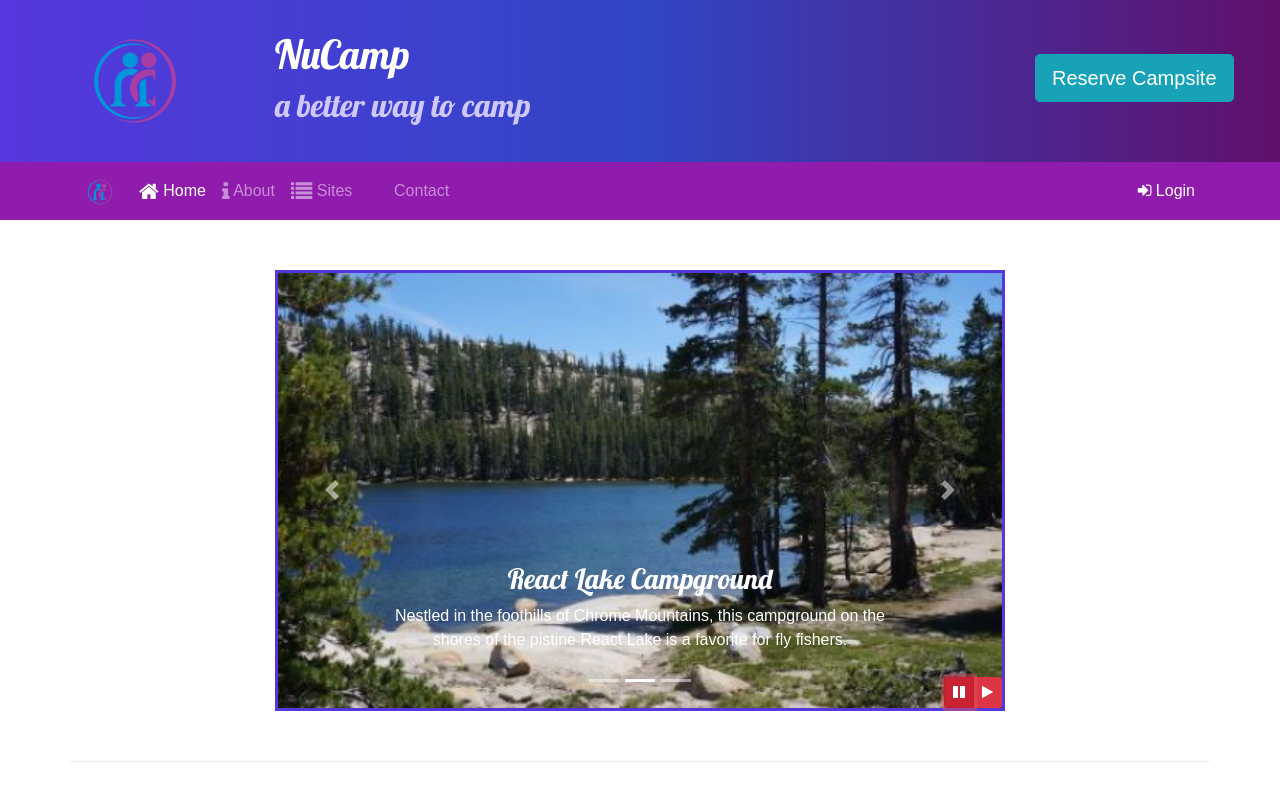
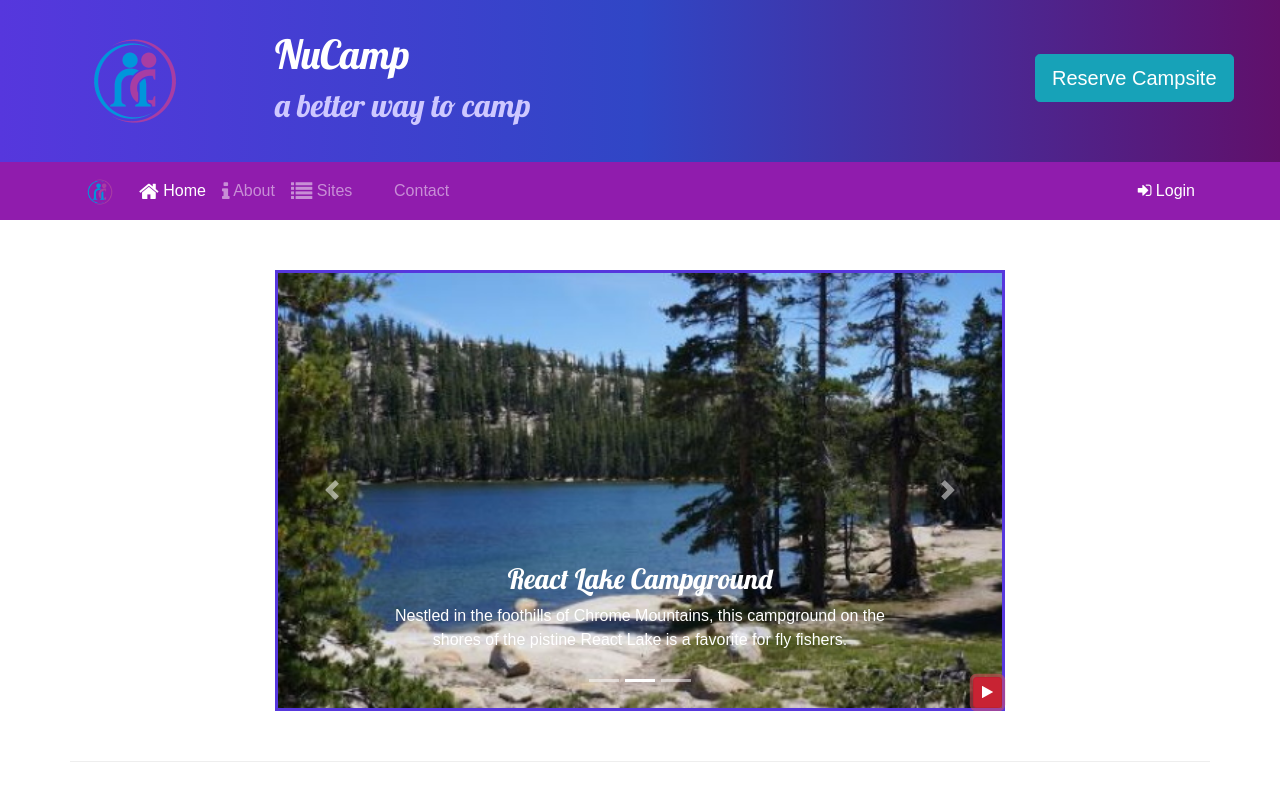
Before and after one commit to lesliesopoco/bootstrap, a website: page index.html in a window 1280 px wide. Both pictures are taken after a click on the button 959 px from the left and 692 px from the top of the page. Shown: the top 800 px of the page. Drawn offline with nearby package versions, Linux system fonts and the light colour scheme.

Commit message:
Bootstrap and jQuery Part 2

```diff
--- a/index.html
+++ b/index.html
@@ -153,16 +153,9 @@
                         <span class="carousel-control-next-icon"></span>
                         <span class="sr-only">Next</span>
                     </a>
-
-                    <div class="btn-group" id="carouselButton">
-                        <button class="btn btn-danger btn-sm" id="carouselPause">
-                            <i class="fa fa-pause"></i>
-                        </button>
-                        <button class="btn btn-danger btn-sm" id="carouselPlay">
-                            <i class="fa fa-play"></i>
-                        </button>
-                    </div>
-
+                    <button class="btn btn-danger btn-sm" id="carouselButton">
+                        <i class="fa fa-pause"></i>
+                    </button>
                 </div>
             </div>
         </div>
@@ -279,12 +272,17 @@
 
 <script>
     $(function() {
-        $(".carousel").carousel( { interval: 2000, pause: "false" } );
-        $("#carouselPause").click(function(){
-            $(".carousel").carousel("pause");
-        });
-        $("#carouselPlay").click(function(){
-            $(".carousel").carousel("cycle");
+        $(".carousel").carousel( { interval: 500, pause: false } );
+        $("#carouselButton").click(function(){
+            if ($("#carouselButton").children("i").hasClass("fa-pause")) {
+                $(".carousel").carousel("pause");
+                $("#carouselButton").children("i").removeClass("fa-pause");
+                $("#carouselButton").children("i").addClass("fa-play");
+            } else {
+                $(".carousel").carousel("cycle");
+                $("#carouselButton").children("i").removeClass("fa-play");
+                $("#carouselButton").children("i").addClass("fa-pause");
+            }
         });
     });
 </script>
```
